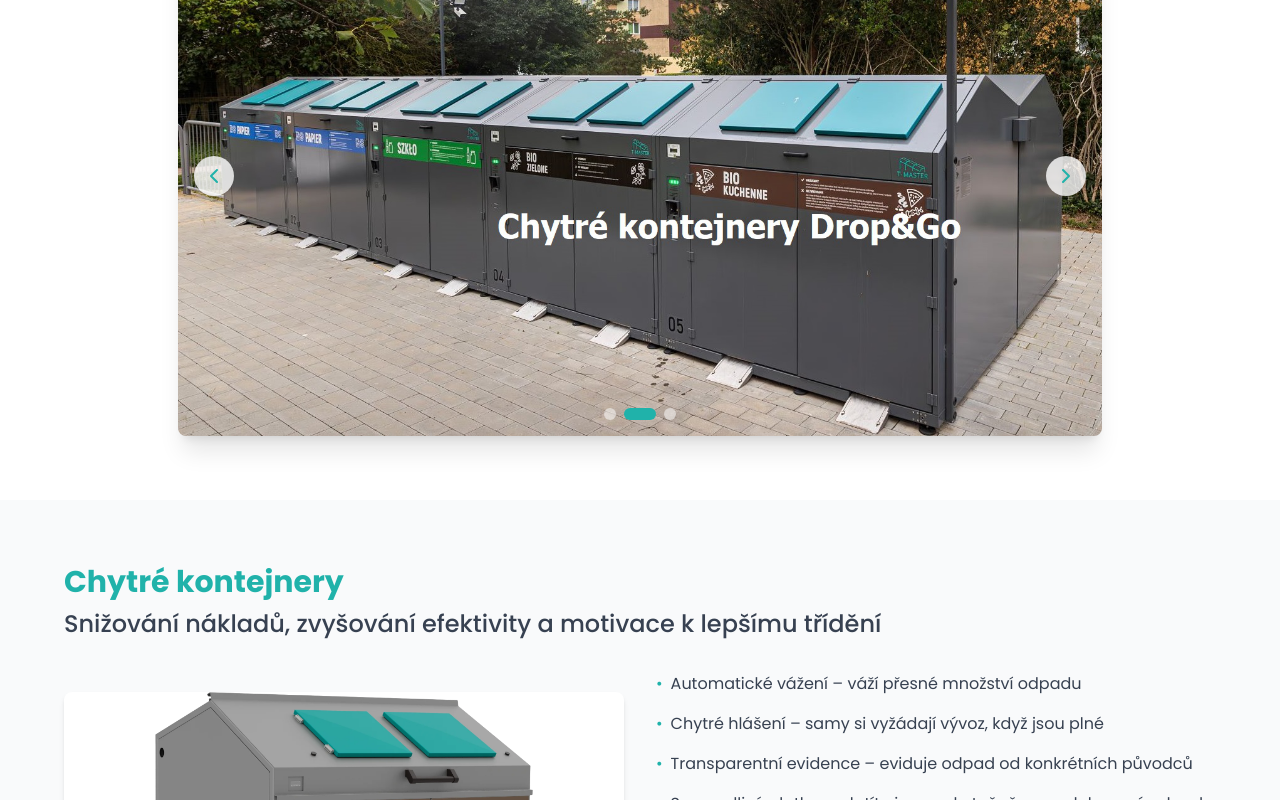
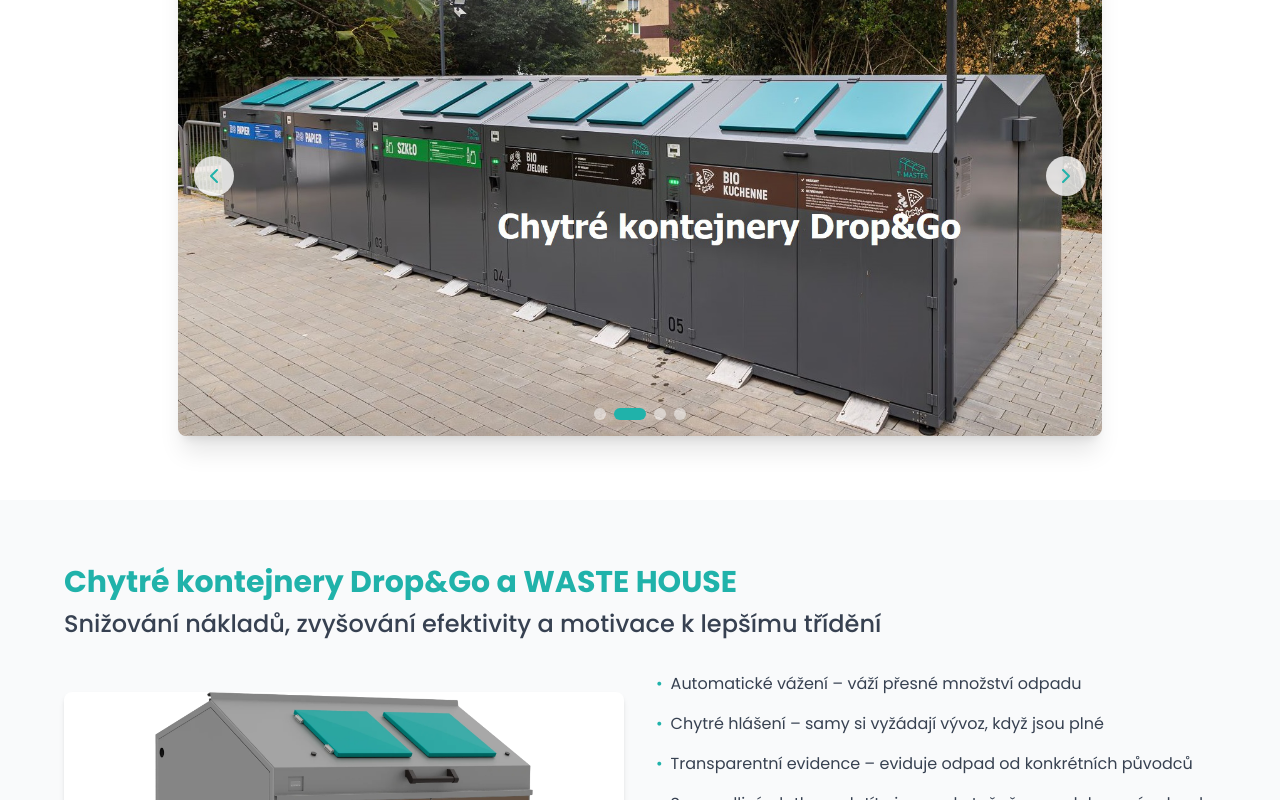
Before and after one commit to vachuska1/recyclesoundui, a Next.js app: page / in a window 1280 px wide. Shown: the part 388-1188 px from the top of the page. Built offline with nearby package versions, Linux system fonts and the light colour scheme.

Commit message:
all changes

```diff
--- a/app/page.tsx
+++ b/app/page.tsx
@@ -32,7 +32,7 @@
         title: "Udržitelná budoucnost díky modernímu vzdělávání o třídění a snižování množství odpadu",
       },
       smartContainers: {
-        title: "Chytré kontejnery",
+        title: "Chytré kontejnery Drop&Go a WASTE HOUSE",
         subtitle: "Snižování nákladů, zvyšování efektivity a motivace k lepšímu třídění",
         features: [
           "Automatické vážení – váží přesné množství odpadu",
@@ -97,7 +97,7 @@
         title: "Sustainable future thanks to modern education about sorting and reducing the amount of waste",
       },
       smartContainers: {
-        title: "Smart containers",
+        title: "Smart containers Drop&Go and WASTE HOUSE",
         subtitle: "Reducing costs, increasing efficiency and motivating for better sorting",
         features: [
           "Automatic weighing – weighs the exact amount of waste",
@@ -166,7 +166,8 @@
   const heroImages = [
     "/Animation/Animation.png",
     "/Animation/Drop &Go tre.png",
-    "/Animation/Foto kontjenery WASTE HOIUSE B.png"
+    "/Animation/Foto kontjenery WASTE HOIUSE B.png",
+    "/Animation/hlasic.png"
   ]
 
   // Auto-rotate hero images
```
Also changed, not shown: public/Animation/hlasic.png (added).
